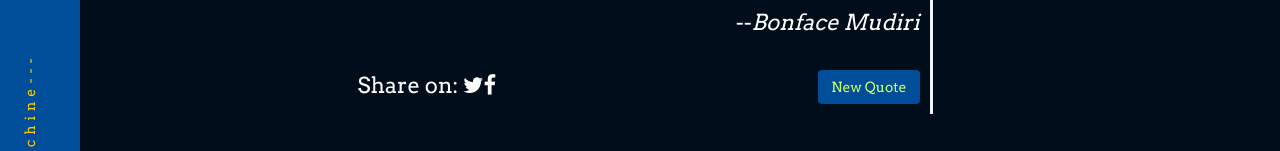
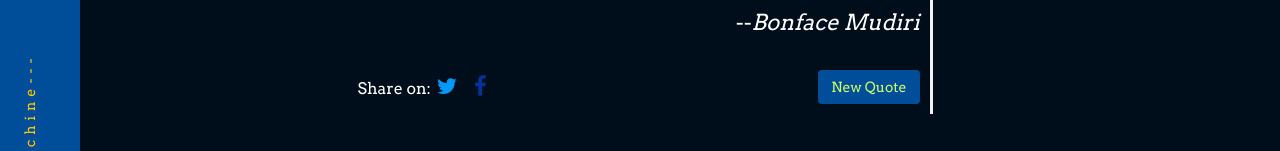
Before and after one commit to iambonface/random-quote-machine, a plain HTML site: page index.html in a window 1280 px wide. Shown: the part 179-330 px from the top of the page. Drawn offline with nearby package versions, Linux system fonts and the light colour scheme; a script that the page names is missing; a web font is replaced by a local one.

Commit message:
Update index.html social icons

```diff
--- a/css/quote-machine-style.css
+++ b/css/quote-machine-style.css
@@ -11,6 +11,7 @@ body{
 	background-color: #000d1a;
 	/*background-color: rgb(0, 221, 153);*/
 	color: #fff;
+
 }
 
 
@@ -70,11 +71,35 @@ footer{
 	letter-spacing: 1px;
 	color: #e6e6e6;
 }
+.social i{
+	margin: 5px 6px;
+}
 .fa-heart{
 	color: rgba(255,0,0,0.9);
 }
 .fa-free-code-camp{
 	color: green;
+}
+.fa-twitter{
+	color: #0099ff;
+	transition: all 1s ease;
+}
+.fa-twitter:hover{
+	transform: rotate(45deg);
+}
+.fa-facebook{
+	color: #003399;
+	transition: all 2s ease;
+
+}
+
+.fa-facebook:hover{
+	transform: rotate3d(1, -7, 1, 180deg);
+	color: #ff0000;
+}
+
+.share{
+	font-size: 16px;
 }
 
 @media screen and (max-width: 480px) {
--- a/index.html
+++ b/index.html
@@ -29,8 +29,10 @@
 				<br>
 				<br>
 
-				<div class="pull-left">
-					Share on: <i class="fa fa-twitter"></i><span><i class="fa fa-facebook"></i></span>
+				<div class="pull-left social">
+					<span class="share">Share on:</span><a href=""><i class="fa fa-twitter"></i></a>
+
+					<span><a href=""><i class="fa fa-facebook"></i></a></span>
 				</div>
 				<button class="btn btn-defualt pull-right"> New Quote</button>
 
```
